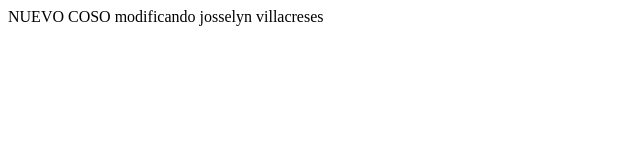
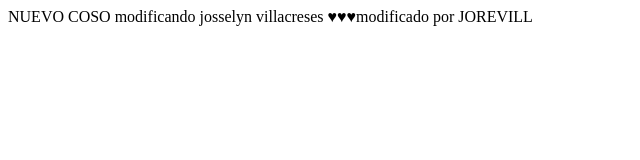
Before and after one commit to JosselynVillacreses/test1, a plain HTML site: page index.html in a window 1280 px wide. Shown: the whole page, without its empty margins (0-640 px from the left). Drawn offline with Linux system fonts and the light colour scheme.

Commit message:
prueba conficto

```diff
--- a/index.html
+++ b/index.html
@@ -5,6 +5,6 @@
 </head>
 <body>
 modificando josselyn villacreses
-
+♥♥♥modificado por JOREVILL
 </body>
 </html>
```
